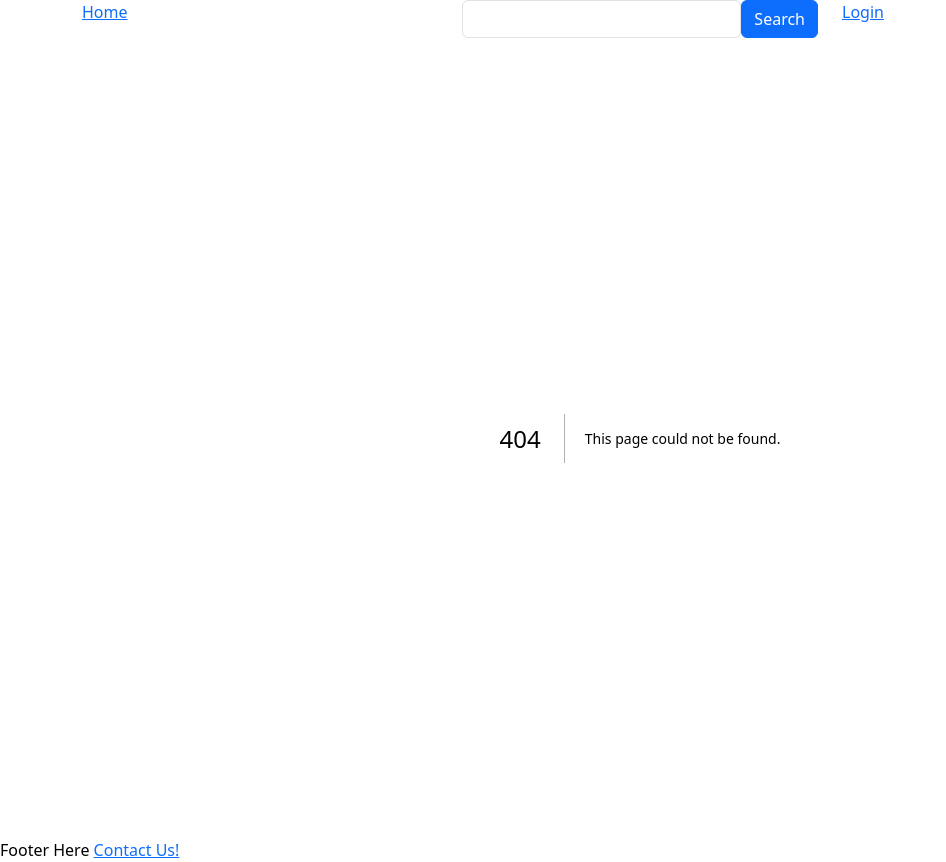
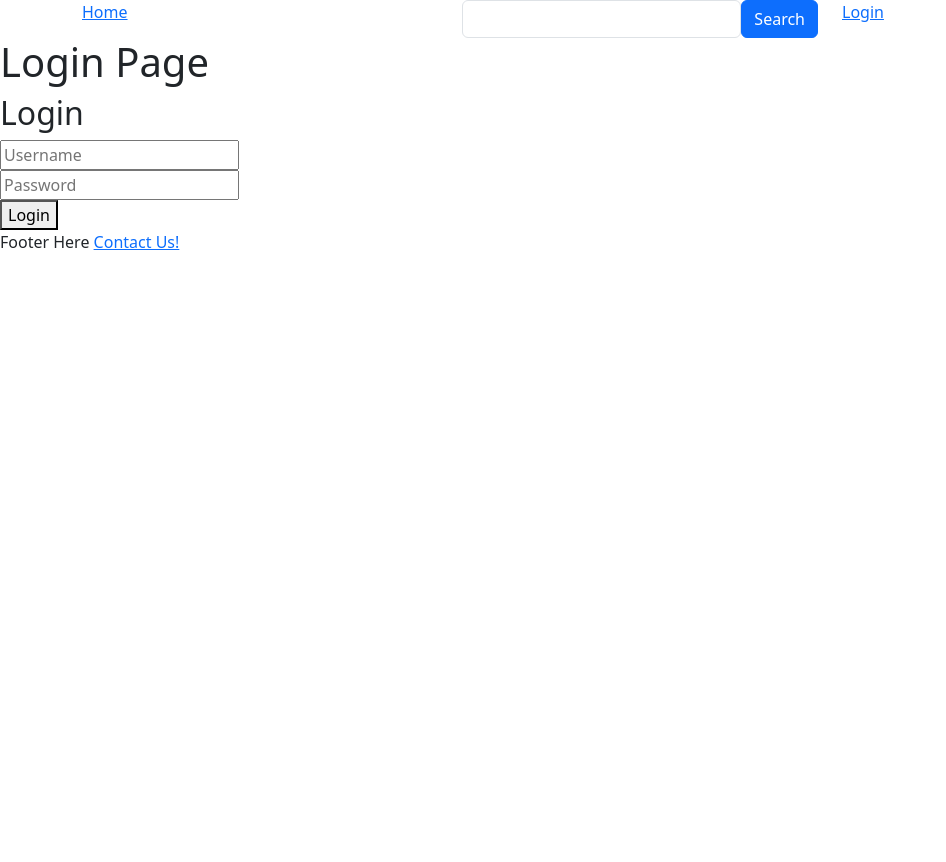
Before and after one commit to jchu42/bti425project, a Next.js app: page /login in a window 1280 px wide. Before the commit this address had no page. Shown: the whole page, without its empty margins (0-946 px from the left). After the commit the page ends 800 px from the top, so only its background shows below. Built offline with nearby package versions, Linux system fonts and the light colour scheme.

Commit message:
Made Login page and form still have to setup the TOKEN

```diff
--- a/src/pages/_app.js
+++ b/src/pages/_app.js
@@ -5,7 +5,6 @@ import {useAtom} from 'jotai';
 import { useState, useEffect } from "react";
 import {dataAtom, errorAtom} from '../store.js';
 import 'bootstrap/dist/css/bootstrap.min.css';
-
 export default function MyApp({ Component, pageProps }) {
 
     const [searchResults, setSearchResults] = useAtom(dataAtom);
@@ -50,19 +49,7 @@ export default function MyApp({ Component, pageProps }) {
                     </Form>
                 </Col>
                 <Col>
-                    {/* Login / is logged in things */}
-                    {/* login token ? */}<Link href="/login">Login</Link>{/* : */}
-                    {/* <Dropdown>
-                        <Dropdown.Toggle variant="success" id="dropdown-basic">
-                            Profile
-                        </Dropdown.Toggle>
-
-                        <Dropdown.Menu>
-                            <Dropdown.Item href="#/action-1">Action</Dropdown.Item>
-                            <Dropdown.Item href="#/action-2">Another action</Dropdown.Item>
-                            <Dropdown.Item href="#/action-3">Something else</Dropdown.Item>
-                        </Dropdown.Menu>
-                    </Dropdown> */}
+                <Link href="/login">Login</Link>
 
                 </Col>
             </Row>
--- /dev/null
+++ b/src/pages/components/FormField.jsx
@@ -0,0 +1,22 @@
+// FormField.js
+import React from 'react';
+
+const FormField = ({ type, value, onChange, placeholder }) => {
+  const handleChange = (e) => {
+    onChange(e.target.value);
+  };
+
+  return (
+    <div>
+      <input
+        type={type}
+        value={value}
+        onChange={handleChange}
+        placeholder={placeholder}
+        required
+      />
+    </div>
+  );
+};
+
+export default FormField;
--- /dev/null
+++ b/src/pages/components/Login.jsx
@@ -0,0 +1,47 @@
+// LoginForm.js
+
+import React, { useState } from 'react';
+import FormField from './FormField';
+
+const LoginForm = () => {
+  const [username, setUsername] = useState('');
+  const [password, setPassword] = useState('');
+
+  const handleUsernameChange = (value) => {
+    setUsername(value);
+  };
+
+  const handlePasswordChange = (value) => {
+    setPassword(value);
+  };
+
+  const handleSubmit = (e) => {
+    e.preventDefault();
+    // Add your authentication logic here, such as calling an API to authenticate the user
+    console.log('Username:', username);
+    console.log('Password:', password);
+  };
+
+  return (
+    <div>
+      <h2>Login</h2>
+      <form onSubmit={handleSubmit}>
+        <FormField
+          type="text"
+          value={username}
+          onChange={handleUsernameChange}
+          placeholder="Username"
+        />
+        <FormField
+          type="password"
+          value={password}
+          onChange={handlePasswordChange}
+          placeholder="Password"
+        />
+        <button type="submit">Login</button>
+      </form>
+    </div>
+  );
+};
+
+export default LoginForm;
--- /dev/null
+++ b/src/pages/login.js
@@ -0,0 +1,18 @@
+// pages/login.js
+
+import React from 'react';
+import Login from './components/Login';
+
+const LoginPage = () => {
+  return (
+    <div>
+      <h1>Login Page</h1>
+      <Login />
+    </div>
+  );
+};
+
+export default LoginPage;
+
+
+//ATTAIN THE TOKEN
--- /dev/null
+++ b/src/pages/signin.js
@@ -0,0 +1 @@
+//SIGNIN
```
